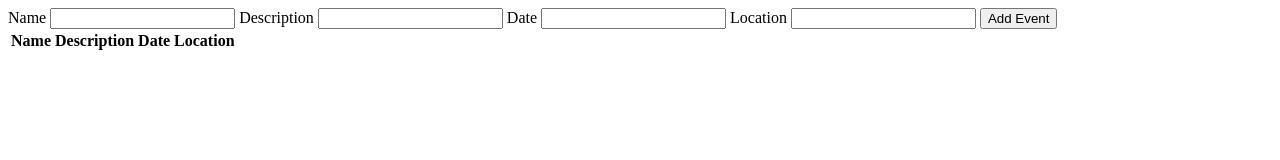
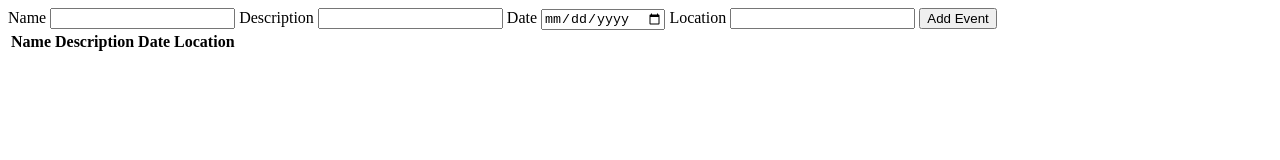
Before and after one commit to cturnbull19/Unit2.PartyPlanner, a plain HTML site: page index.html in a window 1280 px wide. Drawn offline with Linux system fonts and the light colour scheme; no server answers.

Commit message:
changed input type for date in form

```diff
--- a/index.html
+++ b/index.html
@@ -20,7 +20,7 @@
         </label>
         <label>
             Date
-            <input type= "text" name="date">
+            <input type= "date" name="date">
         </label>
         <label>
             Location
```
